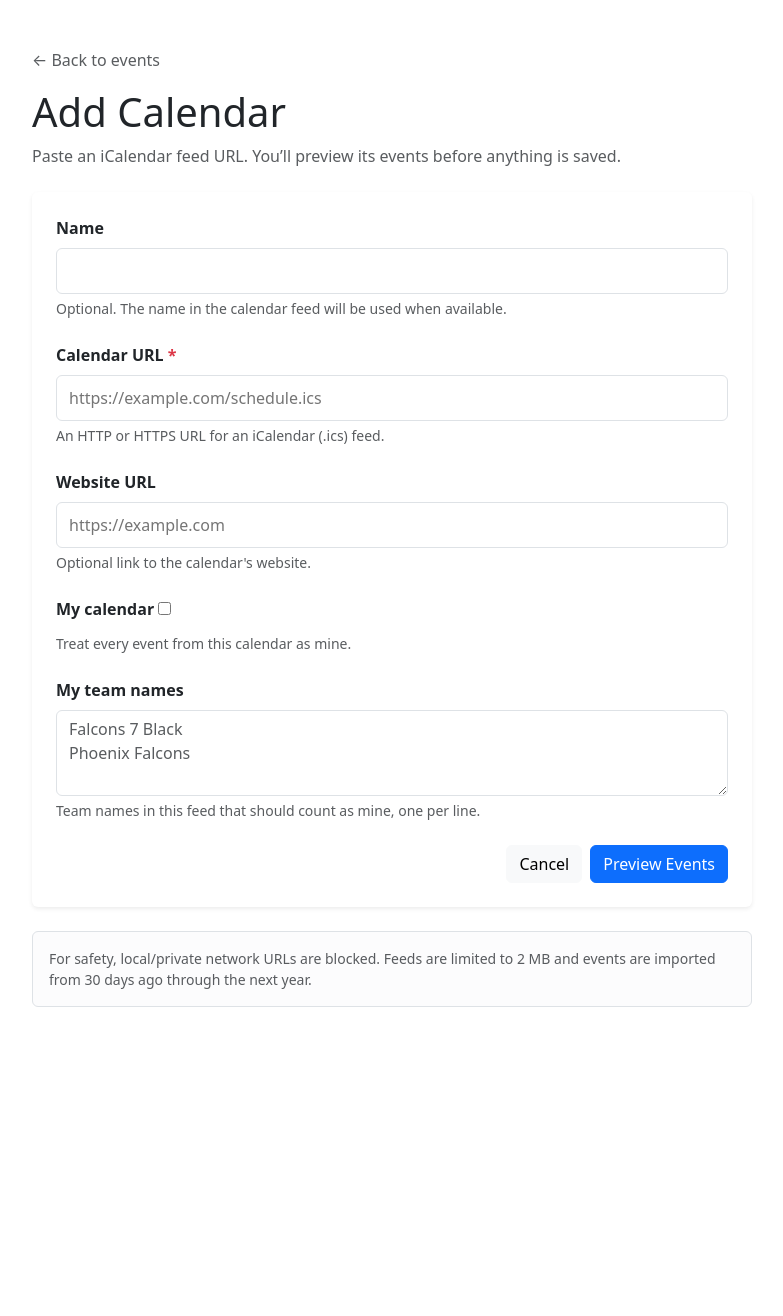
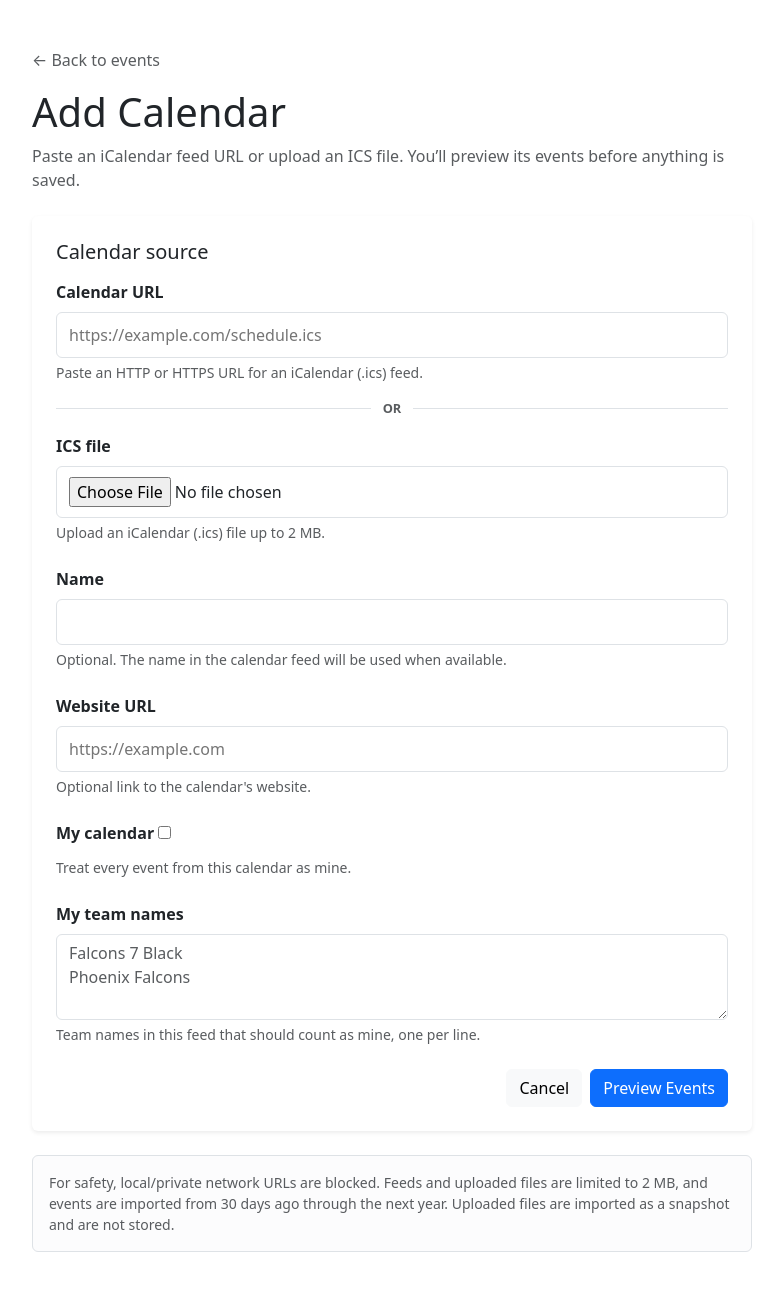
Before and after one commit to sri/gamescal, a Django app: page /calendars/add/ in a window 1280 px wide. Shown: the whole page, without its empty margins (248-1031 px from the left). Before the commit the page ends 1007 px from the top, so only its background shows below. Run offline with Django 5.2, Linux system fonts and the light colour scheme.

Commit message:
Add ICS file uploads

```diff
--- a/pages/forms.py
+++ b/pages/forms.py
@@ -6,6 +6,7 @@ from .models import (
     CalendarVisibilityRule,
     SavedLink,
 )
+from .services import MAX_DOWNLOAD_BYTES
 
 
 class CalendarImportForm(forms.Form):
@@ -16,13 +17,22 @@ class CalendarImportForm(forms.Form):
     )
     cal_url = forms.URLField(
         max_length=2000,
+        required=False,
         label="Calendar URL",
-        help_text="An HTTP or HTTPS URL for an iCalendar (.ics) feed.",
+        help_text="Paste an HTTP or HTTPS URL for an iCalendar (.ics) feed.",
         widget=forms.URLInput(
             attrs={
                 "placeholder": "https://example.com/schedule.ics",
                 "autocomplete": "url",
             }
+        ),
+    )
+    ics_file = forms.FileField(
+        required=False,
+        label="ICS file",
+        help_text="Upload an iCalendar (.ics) file up to 2 MB.",
+        widget=forms.ClearableFileInput(
+            attrs={"accept": ".ics,text/calendar,application/ics"}
         ),
     )
     website_url = forms.URLField(
@@ -51,13 +61,41 @@ class CalendarImportForm(forms.Form):
     )
 
     def clean_cal_url(self):
-        cal_url = self.cleaned_data["cal_url"]
-        if Calendar.objects.filter(cal_url=cal_url).exists():
+        cal_url = self.cleaned_data.get("cal_url")
+        if cal_url and Calendar.objects.filter(cal_url=cal_url).exists():
             raise forms.ValidationError("This calendar has already been added.")
         return cal_url
 
+    def clean_ics_file(self):
+        ics_file = self.cleaned_data.get("ics_file")
+        if ics_file and ics_file.size > MAX_DOWNLOAD_BYTES:
+            raise forms.ValidationError(
+                "The calendar file is too large (maximum 2 MB)."
+            )
+        return ics_file
+
+    def clean(self):
+        cleaned_data = super().clean()
+        cal_url = cleaned_data.get("cal_url")
+        ics_file = cleaned_data.get("ics_file")
+        if cal_url and ics_file:
+            raise forms.ValidationError(
+                "Use either a calendar URL or an ICS file, not both."
+            )
+        if (
+            not cal_url
+            and not ics_file
+            and not self.has_error("cal_url")
+            and not self.has_error("ics_file")
+        ):
+            raise forms.ValidationError("Enter a calendar URL or choose an ICS file.")
+        return cleaned_data
+
 
 class CalendarEditForm(forms.ModelForm):
+    def clean_cal_url(self):
+        return self.cleaned_data.get("cal_url") or None
+
     class Meta:
         model = Calendar
         fields = ("name", "cal_url", "website_url", "is_mine", "team_aliases")
--- a/pages/views.py
+++ b/pages/views.py
@@ -1,6 +1,7 @@
 import re
 import secrets
 from datetime import datetime, time, timedelta
+from pathlib import Path
 from urllib.parse import urlencode
 from zoneinfo import ZoneInfo
 
@@ -36,6 +37,7 @@ from .services import (
     ImportResult,
     classify_event,
     fetch_and_parse_calendar,
+    parse_uploaded_calendar,
     visibility_for_event,
 )
 from .travel import get_route_estimate
@@ -370,6 +372,9 @@ class HomePageView(TemplateView):
 
         context["calendars"] = calendars
         context["active_calendars"] = active_calendars
+        context["has_refreshable_calendars"] = any(
+            calendar.cal_url for calendar in calendars
+        )
         context["event_scope"] = event_scope
         context["event_view_urls"] = {
             view: event_filter_url(view) for view in ("games", "practices", "all")
@@ -629,19 +634,27 @@ def populate_demo_calendar(request):
 
 def add_calendar(request):
     if request.method == "POST":
-        form = CalendarImportForm(request.POST)
+        form = CalendarImportForm(request.POST, request.FILES)
         if form.is_valid():
+            uploaded_file = form.cleaned_data["ics_file"]
+            cal_url = form.cleaned_data["cal_url"]
             try:
-                result = fetch_and_parse_calendar(form.cleaned_data["cal_url"])
+                if uploaded_file:
+                    result = parse_uploaded_calendar(uploaded_file)
+                else:
+                    result = fetch_and_parse_calendar(cal_url)
             except CalendarImportError as exc:
-                form.add_error("cal_url", str(exc))
+                form.add_error("ics_file" if uploaded_file else "cal_url", str(exc))
             else:
                 token = secrets.token_urlsafe(24)
                 request.session[PREVIEW_SESSION_KEY] = {
                     "token": token,
                     "mode": "add",
                     "name": form.cleaned_data["name"],
-                    "cal_url": form.cleaned_data["cal_url"],
+                    "cal_url": cal_url,
+                    "source_filename": (
+                        Path(uploaded_file.name).name[:255] if uploaded_file else ""
+                    ),
                     "website_url": form.cleaned_data["website_url"],
                     "is_mine": form.cleaned_data["is_mine"],
                     "team_aliases": form.cleaned_data["team_aliases"],
@@ -679,7 +692,8 @@ def calendar_preview(request, token):
         {
             "token": token,
             "calendar_name": preview["name"] or result.name,
-            "cal_url": preview["cal_url"],
+            "cal_url": preview.get("cal_url"),
+            "source_filename": preview.get("source_filename", ""),
             "website_url": preview["website_url"],
             "result": result,
             "is_replacement": is_replacement,
@@ -730,7 +744,8 @@ def confirm_calendar(request, token):
         with transaction.atomic():
             calendar = Calendar.objects.create(
                 name=preview["name"] or result.name,
-                cal_url=preview["cal_url"],
+                cal_url=preview.get("cal_url") or None,
+                source_filename=preview.get("source_filename", ""),
                 website_url=preview["website_url"],
                 is_mine=preview.get("is_mine", False),
                 team_aliases=preview.get("team_aliases", ""),
@@ -839,6 +854,16 @@ def _replace_calendar_events(calendar, result):
 @require_POST
 def refresh_calendar(request, pk):
     calendar = get_object_or_404(Calendar, pk=pk)
+    if not calendar.cal_url:
+        messages.info(
+            request,
+            (
+                f'“{calendar.name}” was imported from a file and has no feed '
+                "to refresh."
+            ),
+        )
+        return _redirect_after_calendar_action(request, calendar)
+
     try:
         result = fetch_and_parse_calendar(calendar.cal_url)
     except CalendarImportError as exc:
@@ -867,9 +892,11 @@ def refresh_calendar(request, pk):
 
 @require_POST
 def refresh_all_calendars(request):
-    calendars = list(Calendar.objects.all())
+    calendars = list(
+        Calendar.objects.exclude(cal_url__isnull=True).exclude(cal_url="")
+    )
     if not calendars:
-        messages.info(request, "There are no calendars to refresh.")
+        messages.info(request, "There are no calendar feeds to refresh.")
         return redirect("home")
 
     refreshed = 0
--- a/static/css/base.css
+++ b/static/css/base.css
@@ -557,6 +557,24 @@ a {
   width: auto;
 }
 
+.calendar-source-divider {
+  display: flex;
+  align-items: center;
+  gap: 0.75rem;
+  margin: 1rem 0;
+  color: var(--bs-secondary-color);
+  font-size: 0.8rem;
+  font-weight: 600;
+  text-transform: uppercase;
+}
+
+.calendar-source-divider::before,
+.calendar-source-divider::after {
+  content: "";
+  flex: 1;
+  border-top: 1px solid var(--bs-border-color);
+}
+
 .event-filter-bar {
   display: flex;
   align-items: center;
--- a/templates/pages/calendar_form.html
+++ b/templates/pages/calendar_form.html
@@ -7,20 +7,42 @@
   <a class="back-link" href="{% url 'home' %}">← Back to events</a>
   <div class="mt-3 mb-4">
     <h1>Add Calendar</h1>
-    <p class="text-body-secondary">Paste an iCalendar feed URL. You’ll preview its events before anything is saved.</p>
+    <p class="text-body-secondary">Paste an iCalendar feed URL or upload an ICS file. You’ll preview its events before anything is saved.</p>
   </div>
 
-  <form method="post" class="card border-0 shadow-sm calendar-form">
+  <form method="post" enctype="multipart/form-data" class="card border-0 shadow-sm calendar-form">
     <div class="card-body p-4">
       {% csrf_token %}
       {% if form.non_field_errors %}<div class="alert alert-danger">{{ form.non_field_errors }}</div>{% endif %}
+
+      <fieldset class="mb-4">
+        <legend class="h5 mb-3">Calendar source</legend>
+        <div>
+          <label class="form-label fw-semibold" for="{{ form.cal_url.id_for_label }}">{{ form.cal_url.label }}</label>
+          {{ form.cal_url }}
+          {% if form.cal_url.help_text %}<div class="form-text">{{ form.cal_url.help_text }}</div>{% endif %}
+          {% for error in form.cal_url.errors %}<div class="invalid-feedback d-block">{{ error }}</div>{% endfor %}
+        </div>
+
+        <div class="calendar-source-divider" aria-hidden="true"><span>or</span></div>
+
+        <div>
+          <label class="form-label fw-semibold" for="{{ form.ics_file.id_for_label }}">{{ form.ics_file.label }}</label>
+          {{ form.ics_file }}
+          {% if form.ics_file.help_text %}<div class="form-text">{{ form.ics_file.help_text }}</div>{% endif %}
+          {% for error in form.ics_file.errors %}<div class="invalid-feedback d-block">{{ error }}</div>{% endfor %}
+        </div>
+      </fieldset>
+
       {% for field in form %}
+        {% if field.name != 'cal_url' and field.name != 'ics_file' %}
           <div class="mb-4">
             <label class="form-label fw-semibold" for="{{ field.id_for_label }}">{{ field.label }}{% if field.field.required %} <span class="text-danger">*</span>{% endif %}</label>
             {{ field }}
             {% if field.help_text %}<div class="form-text">{{ field.help_text }}</div>{% endif %}
             {% for error in field.errors %}<div class="invalid-feedback d-block">{{ error }}</div>{% endfor %}
           </div>
+        {% endif %}
       {% endfor %}
       <div class="d-flex gap-2 justify-content-end">
         <a class="btn btn-light" href="{% url 'home' %}">Cancel</a>
@@ -30,7 +52,7 @@
   </form>
 
   <div class="alert alert-light border mt-4 small text-body-secondary" role="note">
-    For safety, local/private network URLs are blocked. Feeds are limited to 2 MB and events are imported from 30 days ago through the next year.
+    For safety, local/private network URLs are blocked. Feeds and uploaded files are limited to 2 MB, and events are imported from 30 days ago through the next year. Uploaded files are imported as a snapshot and are not stored.
   </div>
 </div>
 {% endblock content %}
```
Also changed, not shown: pages/admin.py (+8 -1 lines), pages/models.py (+9 -1 lines), pages/services.py (+20 -2 lines), pages/tests.py (+122 -0 lines), templates/pages/calendar_edit.html (+6 -1 lines), templates/pages/calendar_preview.html (+9 -4 lines), templates/pages/home.html (+4 -3 lines), README.md, pages/migrations/0011_calendar_source_filename_alter_calendar_cal_url.py (added). Lines whose indentation alone changed are shown as unchanged.
